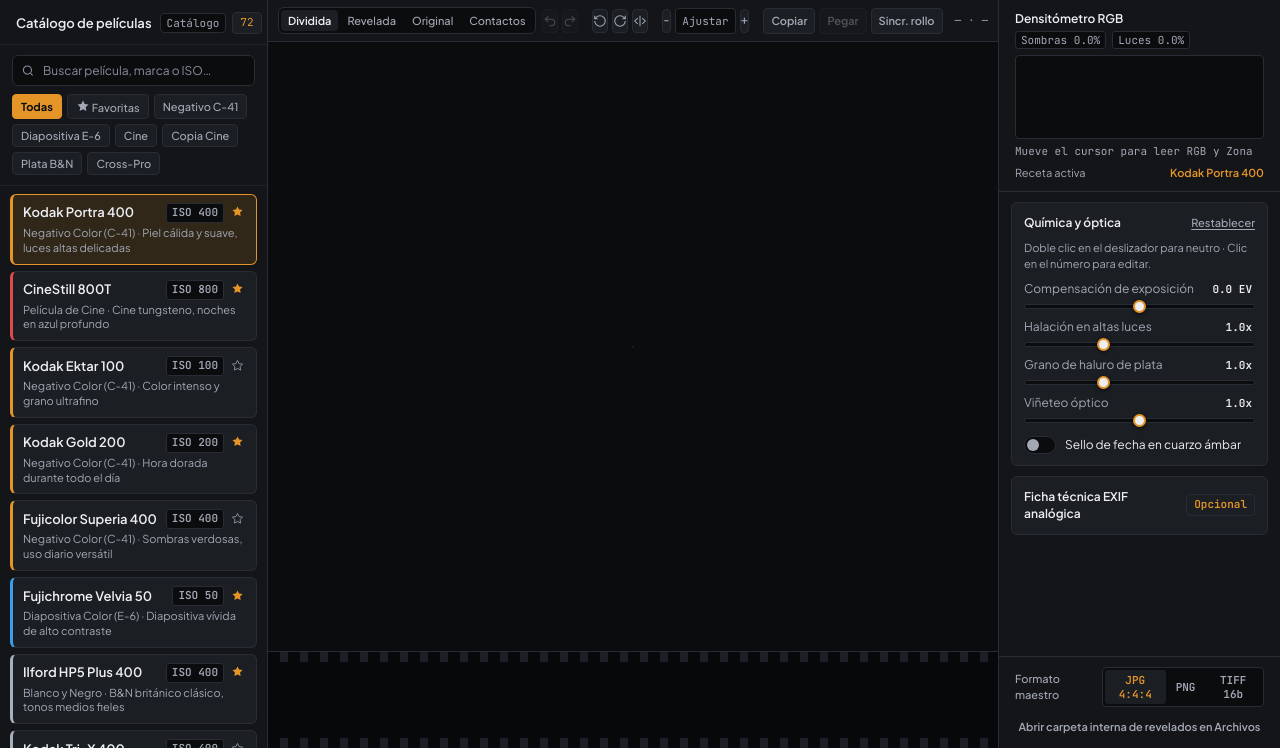
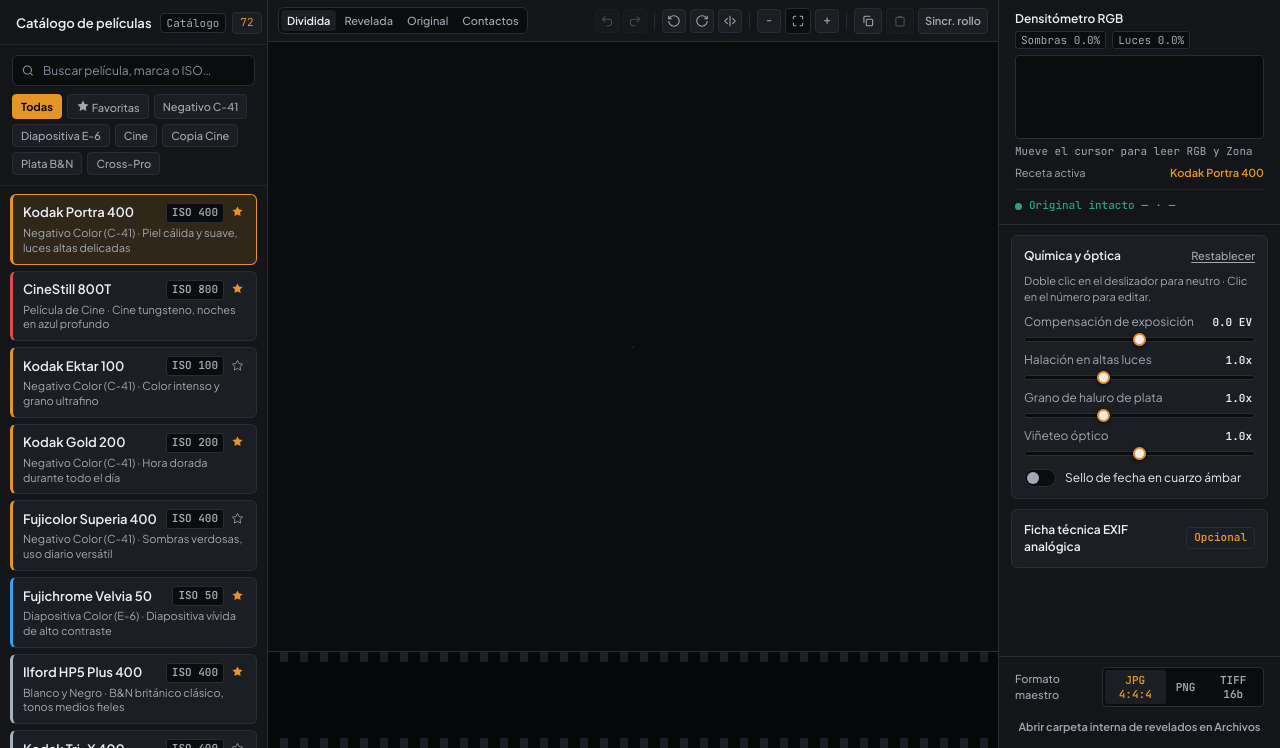
Before and after one commit to Hermesuser/haluro, a Flask app: page / in a window 1280 px wide. Shown: the part 52-800 px from the top of the page. Run offline with Flask 3, Linux system fonts and the light colour scheme; data that the repository does not hold is empty; some libraries are stand-ins or nearby versions.

Commit message:
fix(ui): evita solapes en la barra del visor al maximizar la ventana
La barra de herramientas del visor se solapaba con la telemetría al
maximizar (p. ej. 1512 px en MacBook Pro 14"): el grupo de geometría se
encogía por debajo de su contenido y «Sincronizar rollo» se montaba
encima de «Original intacto».

- Los puntos de ruptura pasan a medirse contra el ancho real de la barra
  (@container) en vez del ancho de la ventana, con tres niveles de
  compactación progresiva.
- El grupo de geometría deja de encogerse: si no cabe, la barra hace
  scroll horizontal en vez de solaparse.
- La telemetría (Original intacto · resolución · tiempo) se reubica en el
  densitómetro RGB, junto a «Receta activa».
- Fallback con @supports para WebKit de macOS 11-12 (sin consultas de
  contenedor).
- El inspector del panel derecho deja de ser aplastado en ventanas
  estrechas y los controles ya no se montan sobre el botón inferior.

```diff
--- a/static/css/style.css
+++ b/static/css/style.css
@@ -1608,8 +1608,24 @@ input[type="range"]::-webkit-slider-thumb:hover {
   gap: 8px;
   flex-shrink: 0;
   min-width: 0;
-  overflow: clip;
-}
+  /* La barra se adapta a SU PROPIO ancho (no al de la ventana): evita que los
+     controles se pisen cuando la columna central se estrecha. */
+  container-type: inline-size;
+  container-name: vptoolbar;
+  overflow-x: auto;
+  overflow-y: hidden;
+  scrollbar-width: thin;
+  scrollbar-color: var(--hairline-rule) transparent;
+  overscroll-behavior-x: contain;
+}
+
+.viewport-toolbar::-webkit-scrollbar { height: 4px; }
+.viewport-toolbar::-webkit-scrollbar-track { background: transparent; }
+.viewport-toolbar::-webkit-scrollbar-thumb {
+  background: var(--hairline-rule);
+  border-radius: 2px;
+}
+.viewport-toolbar::-webkit-scrollbar-thumb:hover { background: var(--pewter-muted); }
 
 .view-modes {
   display: inline-flex;
@@ -1647,7 +1663,9 @@ input[type="range"]::-webkit-slider-thumb:hover {
   display: inline-flex;
   align-items: center;
   gap: 4px;
-  flex-shrink: 1;
+  /* No se encoge por debajo de su contenido: si no cabe, la barra se desplaza
+     en horizontal en lugar de solaparse con el resto de controles. */
+  flex-shrink: 0;
   min-width: 0;
 }
 
@@ -1688,6 +1706,12 @@ input[type="range"]::-webkit-slider-thumb:hover {
   font-variant-numeric: tabular-nums;
   font-size: 11px;
   cursor: pointer;
+  display: inline-flex;
+  align-items: center;
+  justify-content: center;
+  gap: 5px;
+  white-space: nowrap;
+  flex-shrink: 0;
 }
 
 .zoom-readout:hover { color: var(--silver-text); }
@@ -1704,7 +1728,18 @@ input[type="range"]::-webkit-slider-thumb:hover {
   font-weight: 600;
   cursor: pointer;
   white-space: nowrap;
+  display: inline-flex;
+  align-items: center;
+  justify-content: center;
+  gap: 5px;
+  flex-shrink: 0;
   transition: color 0.12s ease, border-color 0.12s ease, background-color 0.12s ease;
+}
+
+/* Iconos de respaldo: sólo aparecen cuando la barra del visor se compacta */
+.pill-icon,
+.zoom-fit-icon {
+  display: none;
 }
 
 .recipe-pill-btn:hover:not(:disabled) {
@@ -1739,10 +1774,12 @@ input[type="range"]::-webkit-slider-thumb:hover {
   display: flex;
   align-items: center;
   gap: 7px;
+  row-gap: 3px;
+  flex-wrap: wrap;
   white-space: nowrap;
-  flex-shrink: 1;
-  min-width: 0;
-  overflow: hidden;
+  border-top: 1px solid var(--hairline-subtle);
+  padding-top: 8px;
+  margin-top: 2px;
 }
 
 .status-dot {
@@ -1750,6 +1787,7 @@ input[type="range"]::-webkit-slider-thumb:hover {
   height: 7px;
   border-radius: 50%;
   background-color: var(--emerald-ok);
+  flex-shrink: 0;
   transition: background-color 0.15s ease, box-shadow 0.15s ease;
 }
 
@@ -1765,6 +1803,81 @@ input[type="range"]::-webkit-slider-thumb:hover {
 }
 
 .render-stats .separator { color: var(--graphite-dim); }
+
+/* Resolución + tiempo viajan juntos: nunca se separan al ajustar el panel */
+.stat-detail {
+  display: inline-flex;
+  align-items: center;
+  gap: 7px;
+  white-space: nowrap;
+  flex-shrink: 0;
+}
+
+/* =============================================================
+   BARRA DEL VISOR — ADAPTACIÓN POR ANCHO REAL DEL CONTENEDOR
+   La barra vive en la columna central (ventana − panel izq. − panel der.),
+   así que sus breakpoints se miden contra SU contenedor, no contra la
+   ventana: así nunca se solapan controles al maximizar la pantalla.
+   ============================================================= */
+
+/* Nivel 1 — barra con espacio de sobra: tipografía compacta y etiqueta corta */
+@container vptoolbar (max-width: 830px) {
+  .mode-btn { padding: 4px 6px; font-size: 11px; }
+  .tool-icon-btn { width: 24px; height: 24px; }
+  .zoom-readout { padding: 0 6px; font-size: 11px; }
+  .recipe-pill-btn { padding: 0 7px; font-size: 11px; }
+  .sync-label-full { display: none; }
+  .sync-label-short { display: inline; }
+}
+
+/* Nivel 2 — la receta y el zoom pasan a icono: se conservan las funciones */
+@container vptoolbar (max-width: 740px) {
+  .recipe-pill-btn .pill-label { display: none; }
+  .recipe-pill-btn .pill-icon { display: inline-flex; }
+  .recipe-pill-btn { padding: 0 6px; }
+  .zoom-readout .zoom-fit-text { display: none; }
+  .zoom-readout .zoom-fit-icon { display: inline-flex; }
+  .zoom-readout { width: 26px; padding: 0; }
+}
+
+/* Nivel 3 — barra muy estrecha: se aprieta al máximo sin perder controles */
+@container vptoolbar (max-width: 660px) {
+  .toolbar-sep { margin: 0; }
+  .view-modes { gap: 0; }
+  .mode-btn { padding: 3px 3px; font-size: 10px; }
+  .tool-icon-btn { width: 22px; height: 22px; }
+  .geometry-tools { gap: 1px; }
+  .recipe-pill-btn { padding: 0 4px; }
+}
+
+/* Reserva para navegadores sin consultas de contenedor (WebKit de macOS 11-12):
+   los mismos niveles, pero medidos contra la ventana en vez del contenedor. */
+@supports not (container-type: inline-size) {
+  @media (max-width: 1440px) {
+    .mode-btn { padding: 4px 6px; font-size: 11px; }
+    .tool-icon-btn { width: 24px; height: 24px; }
+    .zoom-readout { padding: 0 6px; font-size: 11px; }
+    .recipe-pill-btn { padding: 0 7px; font-size: 11px; }
+    .sync-label-full { display: none; }
+    .sync-label-short { display: inline; }
+  }
+  @media (max-width: 1290px) {
+    .recipe-pill-btn .pill-label { display: none; }
+    .recipe-pill-btn .pill-icon { display: inline-flex; }
+    .recipe-pill-btn { padding: 0 6px; }
+    .zoom-readout .zoom-fit-text { display: none; }
+    .zoom-readout .zoom-fit-icon { display: inline-flex; }
+    .zoom-readout { width: 26px; padding: 0; }
+  }
+  @media (max-width: 1172px) {
+    .toolbar-sep { margin: 0; }
+    .view-modes { gap: 0; }
+    .mode-btn { padding: 3px 3px; font-size: 10px; }
+    .tool-icon-btn { width: 22px; height: 22px; }
+    .geometry-tools { gap: 1px; }
+    .recipe-pill-btn { padding: 0 4px; }
+  }
+}
 
 /* Light Table Canvas */
 .canvas-container {
@@ -3242,12 +3355,8 @@ body.roll-empty .inspector-scroll {
    RESPONSIVE ADAPTATION & REDUCED MOTION
    ============================================================= */
 
-@media (max-width: 1480px) {
-  .badge-nondestructive,
-  .render-stats .badge-nondestructive + .separator {
-    display: none;
-  }
-}
+/* Los controles de la barra del visor se adaptan por consulta de contenedor
+   (ver @container vptoolbar): aquí sólo se ajustan el layout y los paneles. */
 
 @media (max-width: 1440px) {
   .studio-layout {
@@ -3256,12 +3365,6 @@ body.roll-empty .inspector-scroll {
   .brand-sub { display: none; }
   .brand { min-width: auto; }
   .viewport-toolbar { padding: 0 10px; gap: 6px; }
-  .mode-btn { padding: 4px 7px; font-size: 11px; }
-  .tool-icon-btn { width: 24px; height: 24px; }
-  .zoom-readout { padding: 0 6px; font-size: 11px; }
-  .recipe-pill-btn { padding: 0 7px; font-size: 11px; }
-  .sync-label-full { display: none; }
-  .sync-label-short { display: inline; }
   .seg-btn { padding: 5px 5px; font-size: 11px; }
   .segmented-3 .seg-btn { padding: 5px 3px; font-size: 11px; }
 }
@@ -3272,7 +3375,14 @@ body.roll-empty .inspector-scroll {
   }
 }
 
-@media (max-width: 960px) {
+/* Ventana estrecha: los paneles ceden espacio a la mesa de luz */
+@media (max-width: 1120px) {
+  .studio-layout {
+    grid-template-columns: 226px minmax(0, 1fr) 242px;
+  }
+}
+
+@media (max-width: 1024px) {
   html, body { overflow: auto; }
   .app-header { height: auto; flex-wrap: wrap; padding: 8px 12px; }
   .studio-layout {
@@ -3282,9 +3392,13 @@ body.roll-empty .inspector-scroll {
   }
   /* La mesa de luz manda: la fotografía abre la pantalla, los paneles la siguen */
   .viewport { order: -1; }
-  /* Telemetría de escritorio fuera del ancho móvil (evita recorte en el borde) */
-  .render-stats { display: none; }
+  /* La telemetría vive ahora en el densitómetro: se muestra también en móvil */
+  .render-stats { white-space: normal; }
+  /* Los paneles se apilan y la página hace scroll: el densitómetro ya no
+     aplasta al inspector (antes se solapaban sus controles). */
   .sidebar { border: none; border-bottom: 1px solid var(--hairline-rule); max-height: 340px; }
+  .sidebar-right { max-height: none; }
+  .inspector-scroll { max-height: 70vh; }
   .canvas-container { min-height: 50vh; }
 
   /* Áreas táctiles de 44px en controles primarios */
@@ -3294,6 +3408,13 @@ body.roll-empty .inspector-scroll {
     min-height: 40px;
   }
   .app-header .btn { min-height: 44px; }
+
+  /* La barra del visor se aprieta según SU ancho (consulta de contenedor),
+     no según el de la pantalla: evita el scroll horizontal en móvil. */
+  .viewport-toolbar .tool-icon-btn { width: 26px; height: 26px; }
+  .viewport-toolbar .mode-btn,
+  .viewport-toolbar .recipe-pill-btn,
+  .viewport-toolbar .zoom-readout { min-height: 26px; }
 }
 
 @media (prefers-reduced-motion: reduce) {
--- a/templates/index.html
+++ b/templates/index.html
@@ -488,22 +488,29 @@
           </button>
           <span class="toolbar-sep" aria-hidden="true"></span>
           <button class="tool-icon-btn" id="zoomOutBtn" aria-label="Alejar zoom" title="Alejar (-)">−</button>
-          <button class="zoom-readout" id="zoomResetBtn" title="Restablecer vista al 100% encajado (Tecla 0)">Ajustar</button>
+          <button class="zoom-readout" id="zoomResetBtn" title="Restablecer vista al 100% encajado (Tecla 0)">
+            <svg class="icon-xs zoom-fit-icon" viewBox="0 0 24 24" fill="none" stroke="currentColor" stroke-width="1.8" aria-hidden="true">
+              <path d="M4 9V5.5A1.5 1.5 0 0 1 5.5 4H9M15 4h3.5A1.5 1.5 0 0 1 20 5.5V9M20 15v3.5a1.5 1.5 0 0 1-1.5 1.5H15M9 20H5.5A1.5 1.5 0 0 1 4 18.5V15"/>
+            </svg>
+            <span class="zoom-fit-text">Ajustar</span>
+          </button>
           <button class="tool-icon-btn" id="zoomInBtn" aria-label="Acercar zoom" title="Acercar (+ o rueda del ratón)">+</button>
           <span class="toolbar-sep" aria-hidden="true"></span>
-          <button class="recipe-pill-btn" id="copyRecipeBtn" title="Copiar receta óptica del fotograma activo (⇧C)">Copiar</button>
-          <button class="recipe-pill-btn" id="pasteRecipeBtn" title="Pegar receta copiada en este fotograma (⇧V)" disabled>Pegar</button>
+          <button class="recipe-pill-btn" id="copyRecipeBtn" title="Copiar receta óptica del fotograma activo (⇧C)">
+            <svg class="icon-xs pill-icon" viewBox="0 0 24 24" fill="none" stroke="currentColor" stroke-width="1.8" aria-hidden="true">
+              <rect x="9" y="9" width="11" height="11" rx="2"/>
+              <path d="M5 15V6a2 2 0 0 1 2-2h9"/>
+            </svg>
+            <span class="pill-label">Copiar</span>
+          </button>
+          <button class="recipe-pill-btn" id="pasteRecipeBtn" title="Pegar receta copiada en este fotograma (⇧V)" disabled>
+            <svg class="icon-xs pill-icon" viewBox="0 0 24 24" fill="none" stroke="currentColor" stroke-width="1.8" aria-hidden="true">
+              <path d="M9.5 4.5h5V6h-5z"/>
+              <path d="M8.5 5.5H6.8A1.8 1.8 0 0 0 5 7.3v11.4A1.8 1.8 0 0 0 6.8 20.5h10.4a1.8 1.8 0 0 0 1.8-1.8V7.3a1.8 1.8 0 0 0-1.8-1.8h-1.7"/>
+            </svg>
+            <span class="pill-label">Pegar</span>
+          </button>
           <button class="recipe-pill-btn recipe-sync-btn" id="syncRollBtn" title="Sincronizar la receta actual en todos los fotogramas del rollo"><span class="sync-label-full">Sincronizar rollo</span><span class="sync-label-short">Sincr. rollo</span></button>
-        </div>
-
-        <!-- Live Telemetry Status -->
-        <div class="render-stats" id="renderStats">
-          <span class="status-dot" id="renderDot" aria-hidden="true"></span>
-          <span class="badge-nondestructive" title="Edición 100% no destructiva: tu archivo original jamás se altera">Original intacto</span>
-          <span class="separator">·</span>
-          <span id="statResolution">—</span>
-          <span class="separator">·</span>
-          <span id="statTime">—</span>
         </div>
       </div>
 
@@ -628,6 +635,16 @@
         <div class="active-stock-bar">
           <span class="stock-label-muted" id="statFilmLabel">Receta activa</span>
           <span class="stock-label-value" id="statFilm">Kodak Portra 400</span>
+        </div>
+        <!-- Live Telemetry Status (vive en el densitómetro: la barra del visor queda libre de solapes) -->
+        <div class="render-stats" id="renderStats" aria-live="off">
+          <span class="status-dot" id="renderDot" aria-hidden="true"></span>
+          <span class="badge-nondestructive" title="Edición 100% no destructiva: tu archivo original jamás se altera">Original intacto</span>
+          <span class="stat-detail">
+            <span id="statResolution">—</span>
+            <span class="separator">·</span>
+            <span id="statTime">—</span>
+          </span>
         </div>
       </div>
 
```
Also changed, not shown: CHANGELOG.md.
